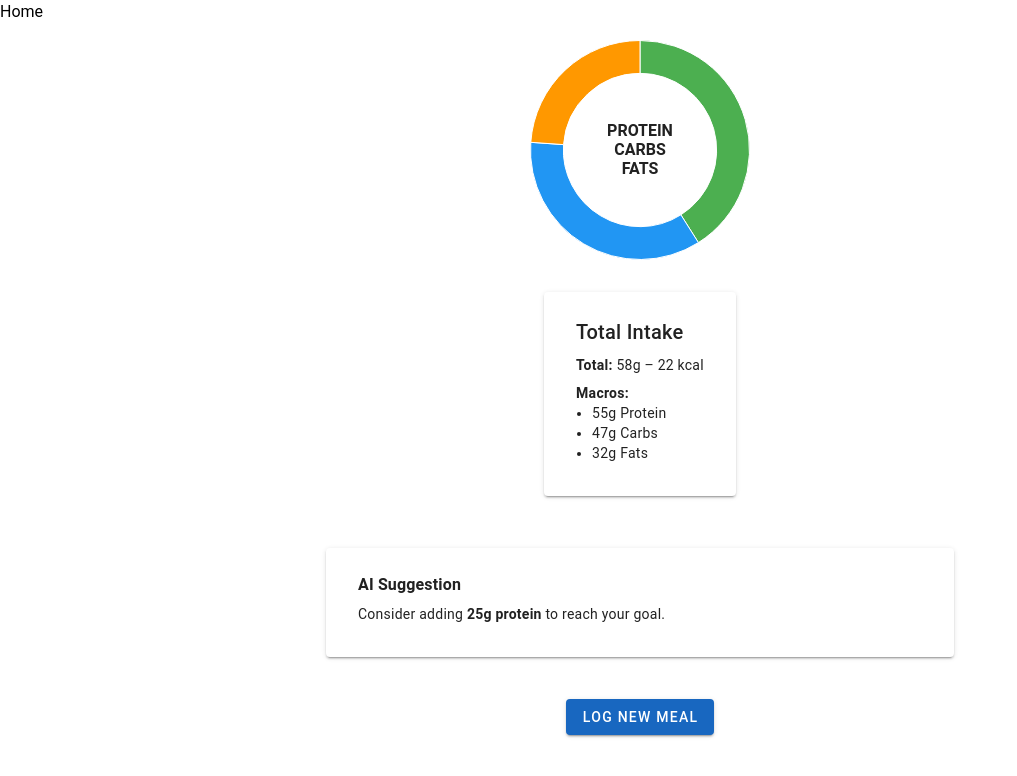
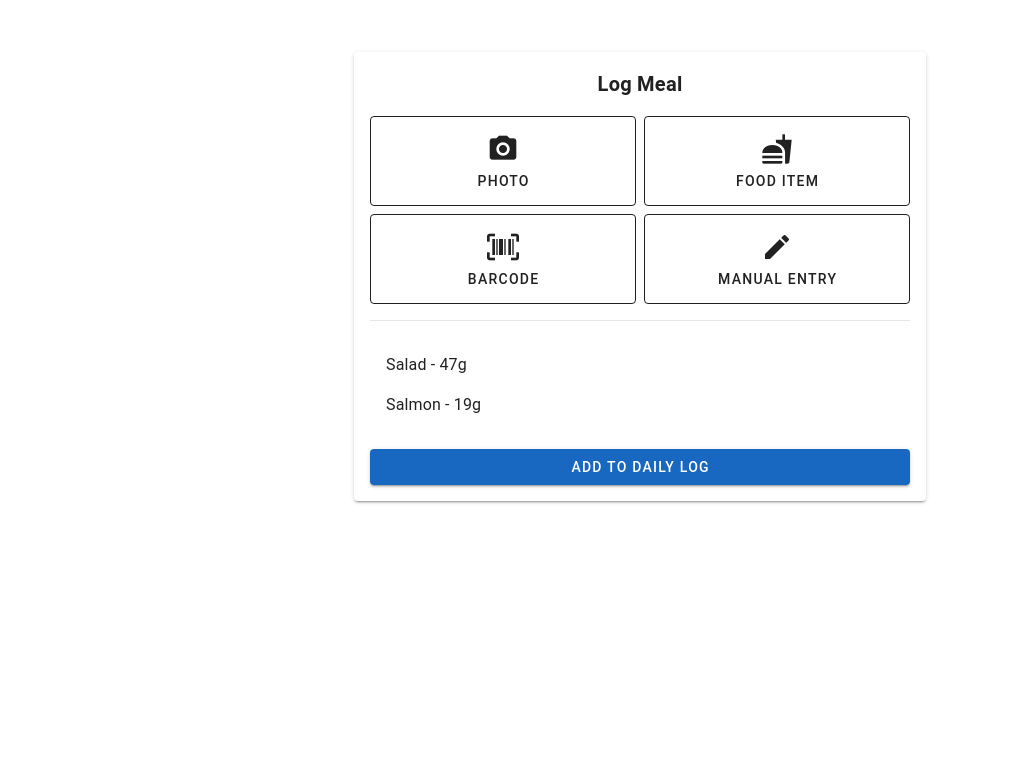
Before and after one commit to tom-robinsonuk/yimsy, a Vue app in the folder frontend/: page / in a window 1280 px wide. Shown: the top 776 px of the page, without its empty margins (0-1017 px from the left). Built offline with nearby package versions, Linux system fonts and the light colour scheme.

Commit message:
Updated UI to now include the second page for logging items, including an add item from photo syncing with the backend

```diff
--- a/frontend/index.html
+++ b/frontend/index.html
@@ -4,6 +4,7 @@
     <meta charset="UTF-8" />
     <link rel="icon" type="image/svg+xml" href="/vite.svg" />
     <meta name="viewport" content="width=device-width, initial-scale=1.0" />
+    <link href="https://cdn.jsdelivr.net/npm/@mdi/font/css/materialdesignicons.min.css" rel="stylesheet">
     <title>Vite + Vue</title>
   </head>
   <body>
--- a/frontend/package.json
+++ b/frontend/package.json
@@ -9,6 +9,8 @@
     "preview": "vite preview"
   },
   "dependencies": {
+    "@mdi/font": "^7.4.47",
+    "axios": "^1.9.0",
     "chart.js": "^4.4.9",
     "vue": "^3.5.13",
     "vue-chart.js": "^0.2.0",
--- a/frontend/src/App.vue
+++ b/frontend/src/App.vue
@@ -5,5 +5,5 @@
 </template>
 
 <script setup>
-import Home from './components/Home.vue'
+import Home from './components/LogMeal.vue'
 </script>
--- a/frontend/src/components/Home.vue
+++ b/frontend/src/components/Home.vue
@@ -1,5 +1,9 @@
 <template>
-    <div style="color: black">Home</div>
+    <v-row justify="center" class="mt-8">
+        <v-col cols="auto">
+            <h1 class="text-h5 font-weight-bold text-center">Home</h1>
+        </v-col>
+    </v-row>
     <v-container>
       <v-row justify="center">
         <v-col cols="12" md="6">
--- /dev/null
+++ b/frontend/src/components/LogMeal.vue
@@ -0,0 +1,136 @@
+<template>
+    <input type="file" ref="fileInput" @change="handleFileUpload" accept="image/*" style="display: none;" />
+    <v-container>
+      <v-row justify="center" class="my-6">
+        <v-col cols="12" md="6">
+          <v-card class="pa-4" elevation="2">
+            <h2 class="text-h6 font-weight-bold mb-4 text-center">Log Meal</h2>
+
+            <!-- Grid of icon buttons -->
+            <v-row dense>
+                <v-col cols="6">
+                    <v-btn variant="outlined" class="meal-button" style="height: 90px;" block @click="triggerFilePicker">
+                        <div class="button-content">
+                            <v-icon size="32" class="mb-1">mdi-camera</v-icon>
+                            <span class="button-label">Photo</span>
+                        </div>
+                    </v-btn>
+                </v-col>
+                <v-col cols="6">
+                    <v-btn variant="outlined" block class="pa-0" style="height: 90px;" :ripple="false">
+                    <div class="button-content">
+                        <v-icon size="32" class="mb-1">mdi-food</v-icon>
+                        <span class="button-label">Food Item</span>
+                    </div>
+                    </v-btn>
+                </v-col>
+                <v-col cols="6">
+                    <v-btn variant="outlined" block class="pa-0" style="height: 90px;" :ripple="false">
+                    <div class="button-content">
+                        <v-icon size="32" class="mb-1">mdi-barcode-scan</v-icon>
+                        <span class="button-label">Barcode</span>
+                    </div>
+                    </v-btn>
+                </v-col>
+                <v-col cols="6">
+                    <v-btn variant="outlined" block class="pa-0" style="height: 90px;" :ripple="false">
+                    <div class="button-content">
+                        <v-icon size="32" class="mb-1">mdi-pencil</v-icon>
+                        <span class="button-label">Manual Entry</span>
+                    </div>
+                    </v-btn>
+                </v-col>
+            </v-row>
+
+            <v-divider class="my-4"></v-divider>
+
+            <!-- Meal summary -->
+            <v-list density="compact">
+                <v-list-item v-for="(item, index) in mealItems" :key="index">
+                    <v-list-item-title>{{ item.name }} - {{ item.grams }}g</v-list-item-title>
+                </v-list-item>
+            </v-list>
+
+
+            <v-btn block color="primary" class="mt-4">Add to Daily Log</v-btn>
+          </v-card>
+        </v-col>
+      </v-row>
+    </v-container>
+  </template>
+
+  <script setup>
+  import { ref, reactive } from 'vue';
+  import axios from 'axios';
+
+  const prediction = ref(null);
+
+  // For file input reference
+  const fileInput = ref(null);
+
+  // Reactive array for meal items
+  const mealItems = reactive([
+    { name: 'Salad', grams: 47 },
+    { name: 'Salmon', grams: 19 }
+  ]);
+
+  // Open file picker when button clicked
+  const triggerFilePicker = () => {
+    fileInput.value?.click();
+  };
+
+  // Handle uploaded image
+  const handleFileUpload = async (event) => {
+    const file = event.target.files[0];
+    if (!file) return;
+
+    const formData = new FormData();
+    formData.append('image', file);
+
+    try {
+      const response = await axios.post('http://localhost:3001/predict', formData);
+
+      if (response.data?.success && response.data?.prediction?.label) {
+        const label = response.data.prediction.label;
+        const grams = Math.floor(response.data.prediction.confidence * 100); // Random data till nutritional values are added,
+
+        mealItems.push({ name: label, grams });
+        prediction.value = response.data.prediction;
+
+      } else {
+        alert('Prediction failed.');
+      }
+    } catch (err) {
+      console.error('Upload error:', err);
+      alert('Something went wrong during upload.');
+    }
+  };
+  </script>
+
+
+
+  <style scoped>
+  .flex-column {
+    display: flex;
+    flex-direction: column;
+    align-items: center;
+    justify-content: center;
+    height: 90px;
+    font-size: 14px;
+    text-transform: none;
+  }
+
+  .button-content {
+  display: flex;
+  flex-direction: column;
+  align-items: center;
+  justify-content: center;
+  width: 100%;
+  height: 100%;
+}
+
+.button-label {
+  font-size: 14px;
+  margin-top: 4px;
+}
+  </style>
--- a/frontend/src/main.js
+++ b/frontend/src/main.js
@@ -1,13 +1,23 @@
 import { createApp } from 'vue'
 import App from './App.vue'
-import 'vuetify/styles';
-import { createVuetify } from 'vuetify';
-import * as components from 'vuetify/components';
-import * as directives from 'vuetify/directives';
+
+import 'vuetify/styles'
+import { createVuetify } from 'vuetify'
+import * as components from 'vuetify/components'
+import * as directives from 'vuetify/directives'
+
+import { aliases, mdi } from 'vuetify/iconsets/mdi'
 
 const vuetify = createVuetify({
-    components,
-    directives,
-});
+  components,
+  directives,
+  icons: {
+    defaultSet: 'mdi',
+    aliases,
+    sets: {
+      mdi,
+    },
+  },
+})
 
-createApp(App).use(vuetify).mount('#app');
+createApp(App).use(vuetify).mount('#app')
```
Also changed, not shown: 1 other file (tests, documents, lock files or other folders).
